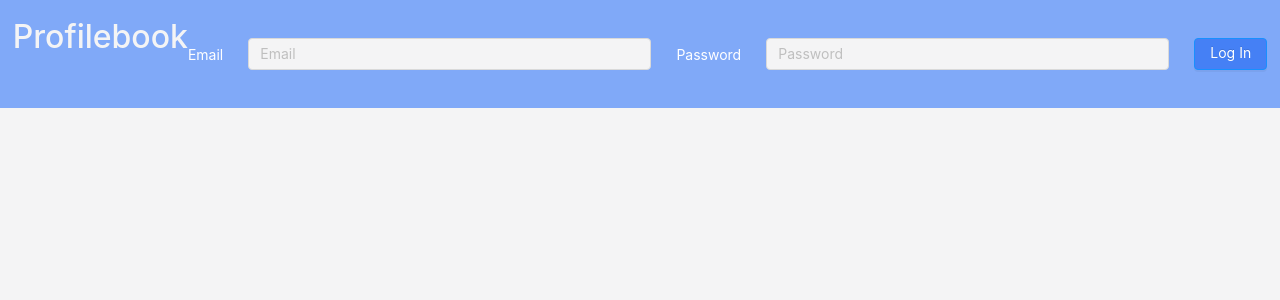
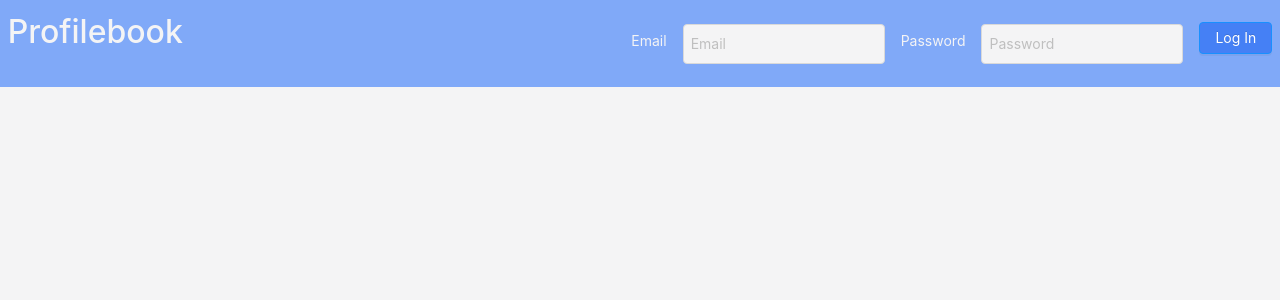
Before and after one commit to devin5/ProfileBook-React, a React (Create React App) app: page /defaulthome in a window 1280 px wide. Shown: the top 300 px of the page. Built offline with nearby package versions, Linux system fonts and the light colour scheme.

Commit message:
CSS for login fixed

```diff
--- a/src/App.css
+++ b/src/App.css
@@ -15,17 +15,18 @@
 }
 
 .label {
-  color: white;
-  margin-top: 2.5%;
+  color: rgb(244, 244, 245);
+  margin-top: 3.5%;
 }
 #ant-input {
-  margin: 2%;
+  margin: 2.5%;
   background-color: rgb(244, 244, 245);
+  height:5vh
 }
 
 #header {
   background-color: rgb(128, 169, 248);
-  padding: 1%;
+  padding: 0.6%;
   display: flex;
   justify-content: space-between;
   width:100%;
@@ -34,7 +35,7 @@
 
 #btn {
   background: rgb(69, 128, 245);
-  margin-top: 2%;
+  margin-top: 2.3%;
 }
 
 /* #myForm{
--- a/src/components/Login.js
+++ b/src/components/Login.js
@@ -33,26 +33,29 @@ import { Layout, Input, Button } from 'antd'
                   <h2 className="title"> Profilebook</h2>
                 </div>
 
-
+                <div className="input-parent">
                     <label className="label" htmlFor="Email">Email</label>
                     <Input id ="ant-input"
+                    size ="small"
                     type = "email"
                     name = "User_Email"
-                     placeholder = "Email"
+                    placeholder = "Email"
                     value = {creds.Email}
                     onChange = {handleChanges}
                     />
 
-                   <label className="label" htmlFor="Password">Password</label>
+                   <label className="label"
+                    htmlFor="Password">Password</label>
                     <Input id ="ant-input"
+                    size ="small"
                     type = "password"
                     name = "User_Password"
-                     placeholder = "Password"
+                    placeholder = "Password"
                     value = {creds.Password}
                     onChange = {handleChanges}
                     />
                     <Button id="btn" type = 'primary' form="myForm" key="submit" htmlType="submit">Log In</Button>
-
+                </div>
              </div>
 
 
--- a/src/index.css
+++ b/src/index.css
@@ -5,7 +5,7 @@ body {
     sans-serif;
   -webkit-font-smoothing: antialiased;
   -moz-osx-font-smoothing: grayscale;
-  background-color: rgb(244, 244, 245);
+  background-color: rgb(244, 244, 245) !important;
 }
 
 code {
```
